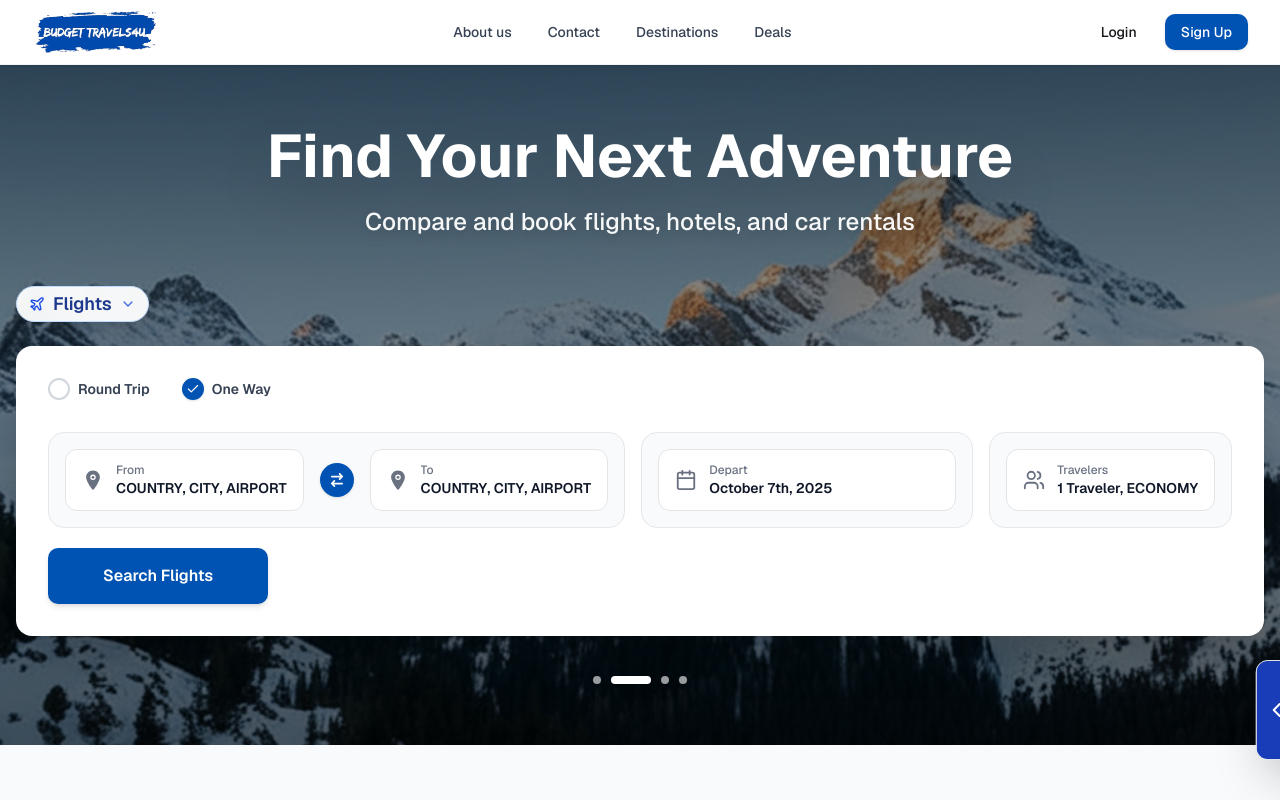
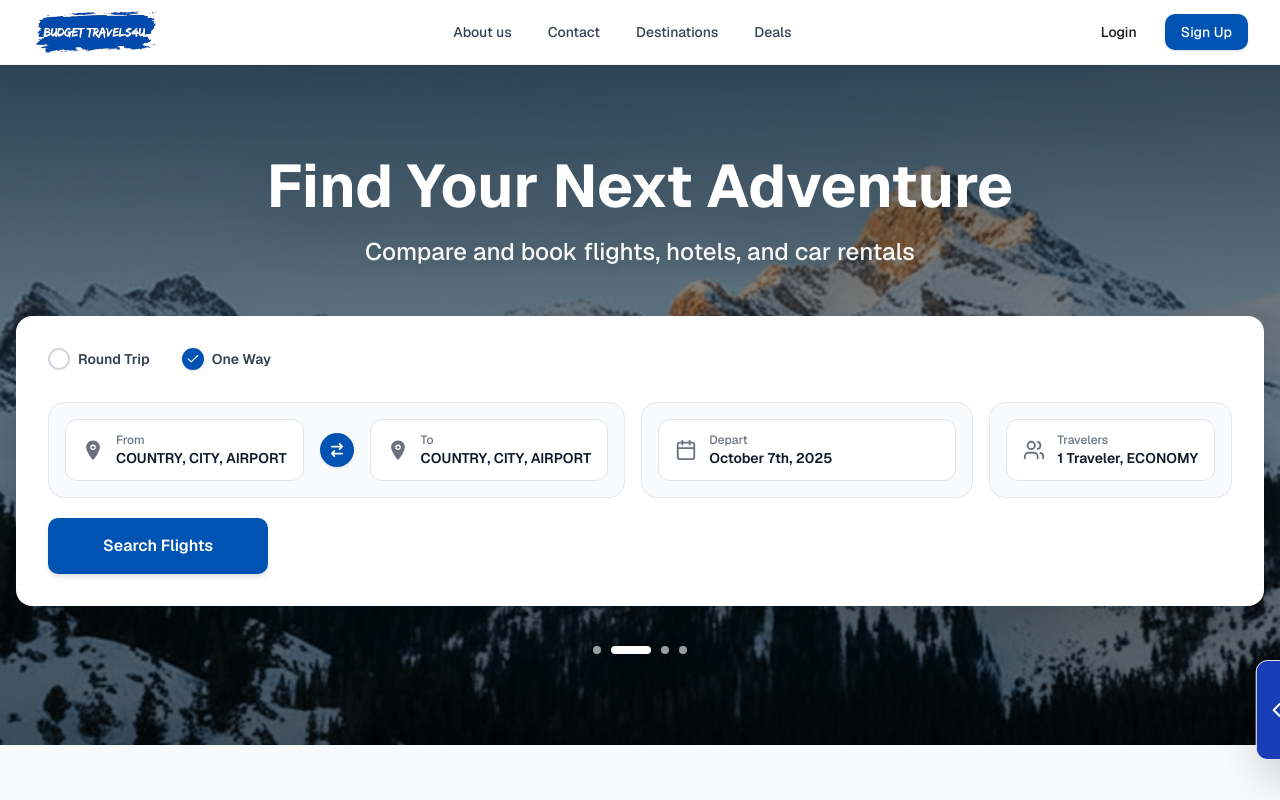
Before and after one commit to Coding-Thunder/travel, a Next.js app: page / in a window 1280 px wide. Shown: the top 800 px of the page. Built offline with nearby package versions, Linux system fonts and the light colour scheme.

Commit message:
first commit

```diff
--- a/components/hero-section.tsx
+++ b/components/hero-section.tsx
@@ -177,7 +177,7 @@ export function HeroSection() {
         </div>
 
         {/* Dropdown Selector */}
-        <div className="flex w-fit mb-6">
+        {/* <div className="flex w-fit mb-6">
           <DropdownMenu>
             <DropdownMenuTrigger asChild>
               <Button
@@ -222,7 +222,7 @@ export function HeroSection() {
             </DropdownMenuContent>
           </DropdownMenu>
 
-        </div>
+        </div> */}
 
         {/* Search Boxes */}
         <Card className="p-8 shadow-2xl bg-white rounded-xl border-0">
```
